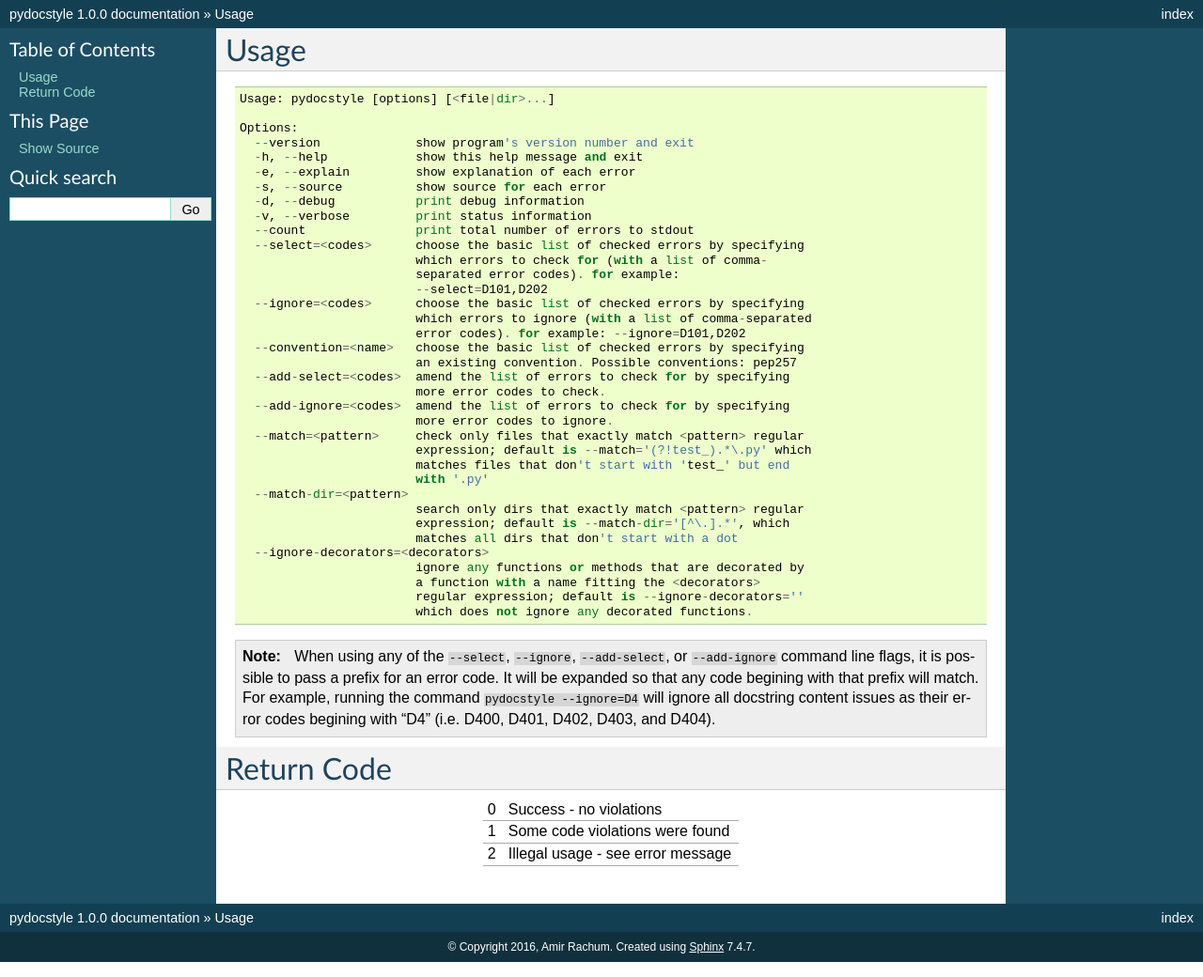
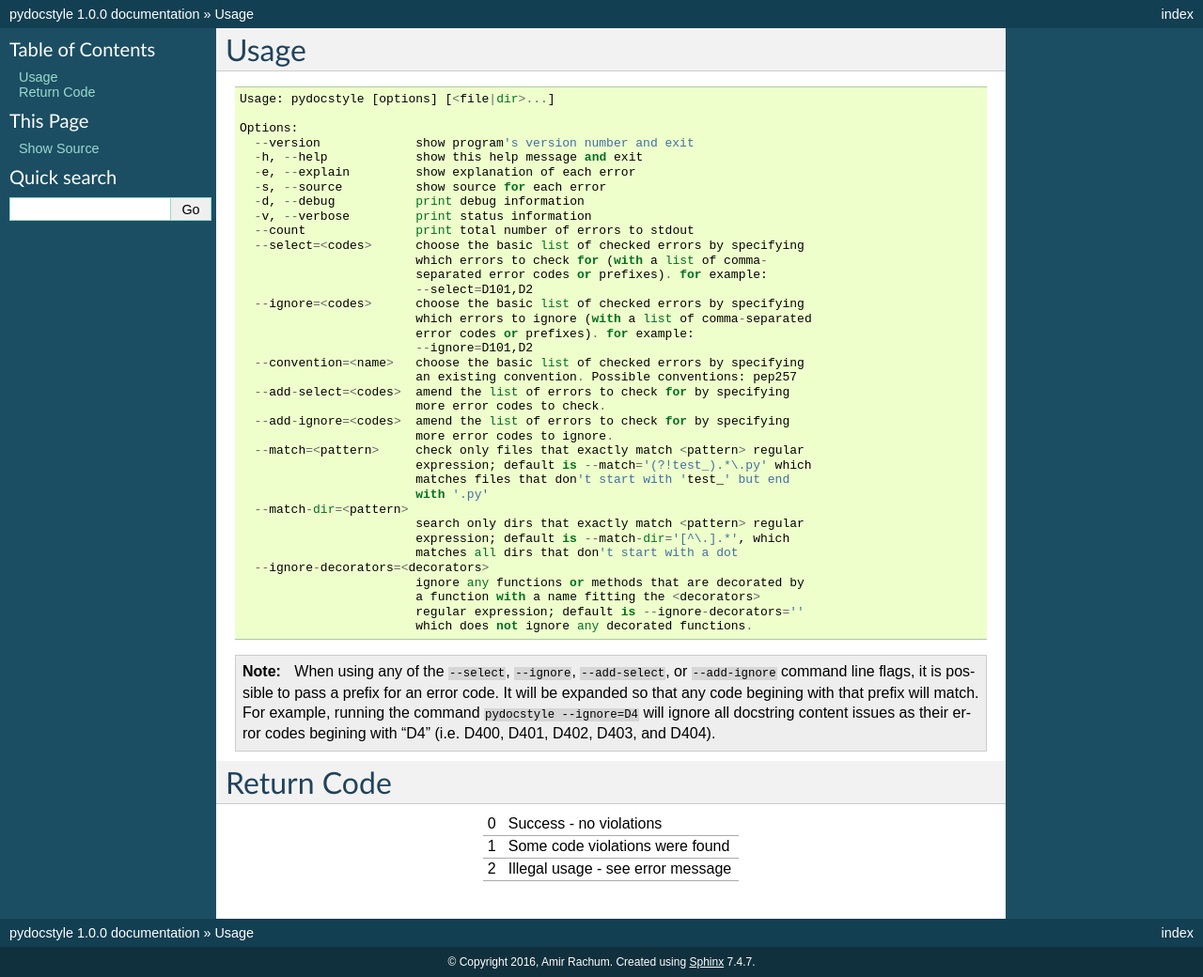
Before and after one commit to PyCQA/pydocstyle, a Sphinx documentation site: the page built from docs/snippets/cli.rst, in a window 1280 px wide. Shown: the whole page at 94% size. Built offline with Sphinx 7.4.7, drawn with Linux system fonts in a browser that asks for light colours; the version number could not be read and is left out.

Commit message:
Document usage of prefixes in the help output.

```diff
--- a/docs/snippets/cli.rst
+++ b/docs/snippets/cli.rst
@@ -17,11 +17,12 @@
       --count               print total number of errors to stdout
       --select=<codes>      choose the basic list of checked errors by specifying
                             which errors to check for (with a list of comma-
-                            separated error codes). for example:
-                            --select=D101,D202
+                            separated error codes or prefixes). for example:
+                            --select=D101,D2
       --ignore=<codes>      choose the basic list of checked errors by specifying
                             which errors to ignore (with a list of comma-separated
-                            error codes). for example: --ignore=D101,D202
+                            error codes or prefixes). for example:
+                            --ignore=D101,D2
       --convention=<name>   choose the basic list of checked errors by specifying
                             an existing convention. Possible conventions: pep257
       --add-select=<codes>  amend the list of errors to check for by specifying
```
Also changed, not shown: 1 other file.
